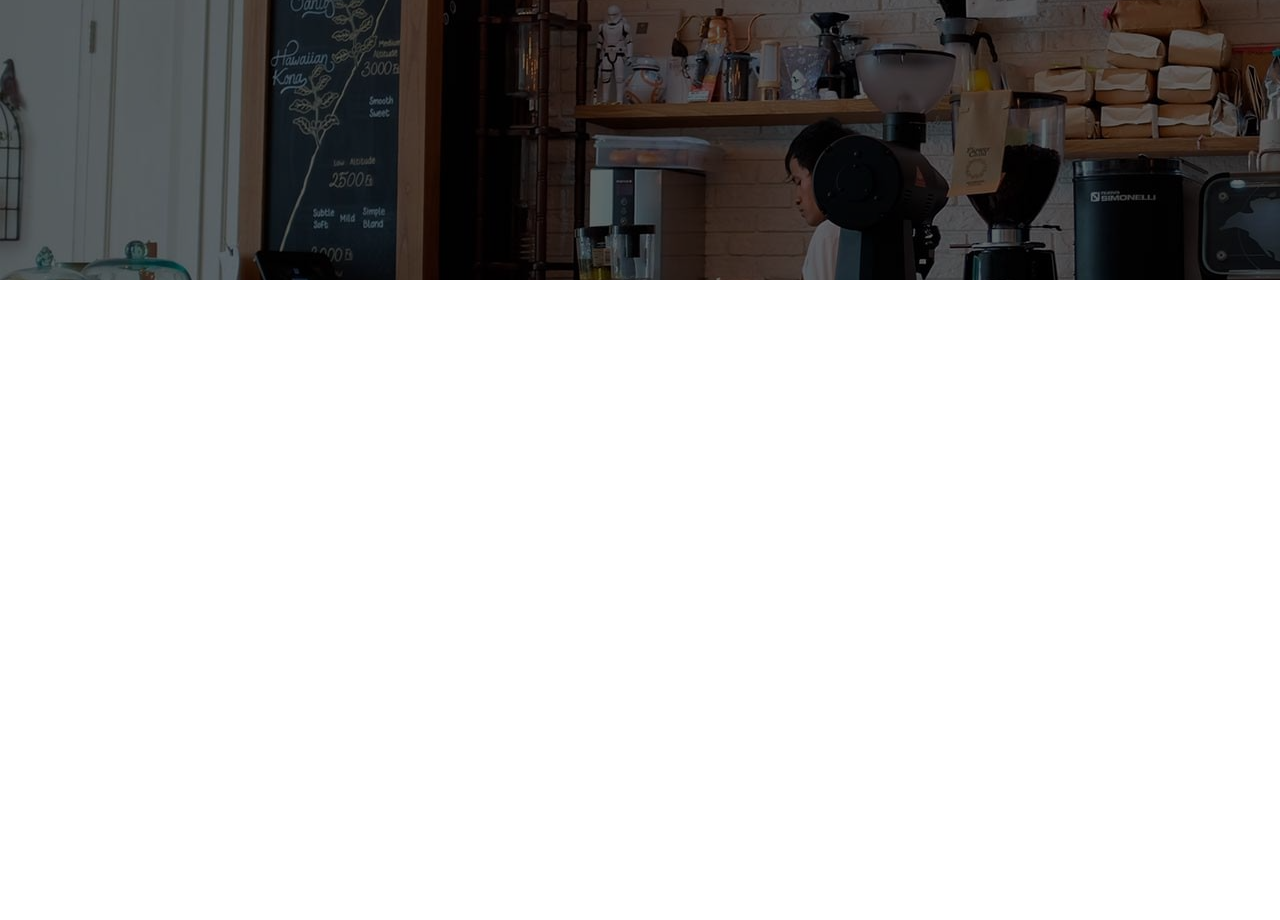
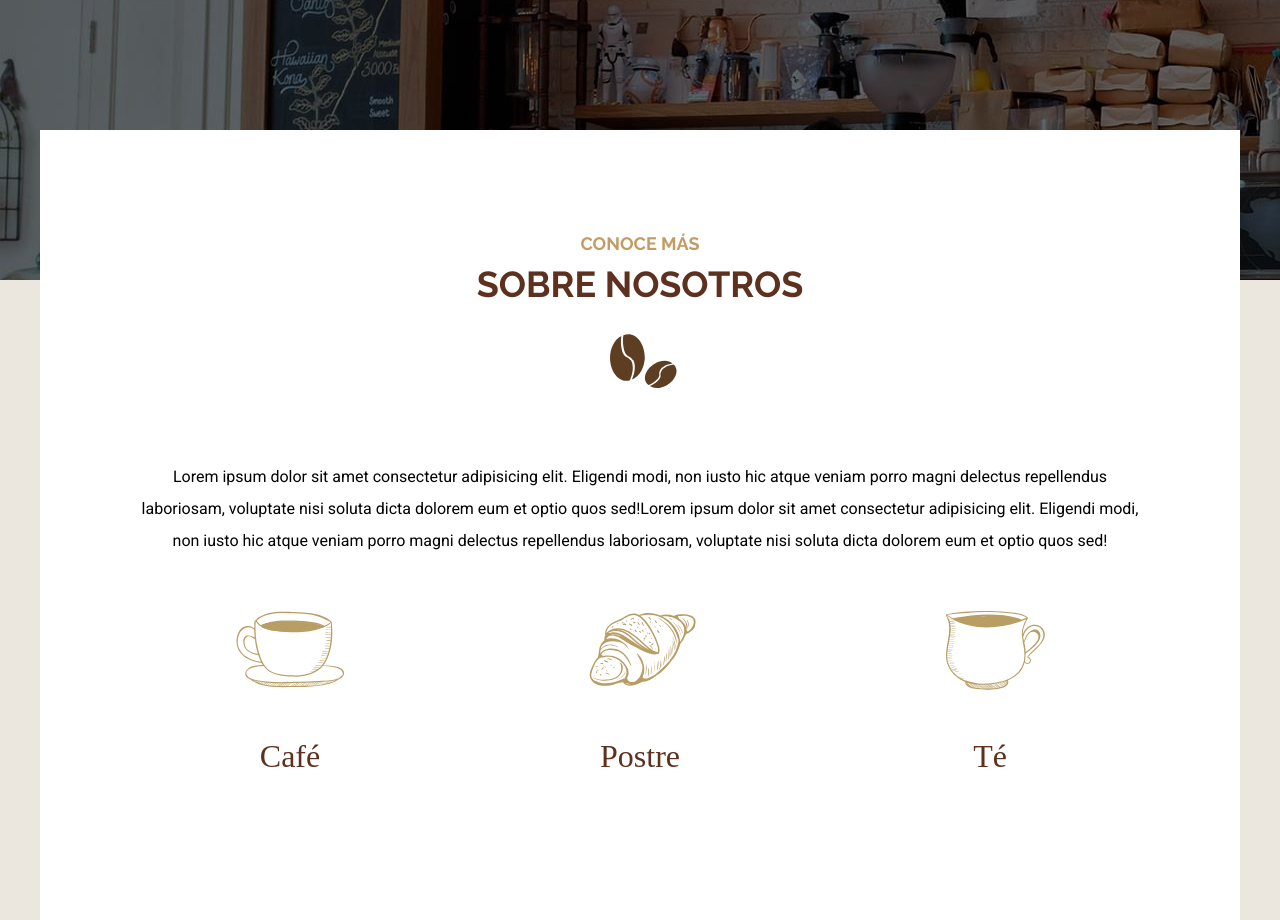
Before and after one commit to JorgeReyes02/Cafeteria-Website, a website: page index.html in a window 1280 px wide. Shown: the part 420-1340 px from the top of the page. Before the commit the page ends 800 px from the top, so only its background shows below. Drawn offline with Linux system fonts and the light colour scheme; a web font is replaced by a local one.

Commit message:
Parte principal finalizada

```diff
--- a/index.html
+++ b/index.html
@@ -6,7 +6,7 @@
     <meta name="viewport" content="width=device-width, initial-scale=1.0">
     <link rel="preconnect" href="https://fonts.googleapis.com">
     <link rel="preconnect" href="https://fonts.gstatic.com" crossorigin>
-    <link href="https://fonts.googleapis.com/css2?family=Roboto:wght@400;700;900&display=swap" rel="stylesheet">
+    <link href="https://fonts.googleapis.com/css2?family=Bona+Nova&family=Raleway:wght@700;900&family=Roboto:wght@400;700;900&display=swap" rel="stylesheet">
     <link rel="stylesheet" href="build/css/app.css">
     <title>Cafetería</title>
 </head>
@@ -31,5 +31,31 @@
             </div>
         </div>
     </header>
+
+    <main class="contenedor contenido-principal">
+        <section class="conoce">
+            <h2><span>Conoce más</span> Sobre Nosotros</h2>
+            <p class="text-center">Lorem ipsum dolor sit amet consectetur adipisicing elit. Eligendi modi, non iusto hic atque veniam porro magni delectus repellendus laboriosam, voluptate nisi soluta dicta dolorem eum et optio quos sed!Lorem ipsum dolor sit amet consectetur adipisicing elit. Eligendi modi, non iusto hic atque veniam porro magni delectus repellendus laboriosam, voluptate nisi soluta dicta dolorem eum et optio quos sed!</p>
+        </section>
+
+        <section class="iconos">
+            <ul class="listado-iconos">
+                <li>
+                    <img src="build/img/icono_cafe.svg" alt="Icono café">
+                    <p>Café</p>
+                </li>
+                <li>
+                    <img src="build/img/icono_postre.svg" alt="Icono postre">
+                    <p>Postre</p>
+                </li>
+
+                <li>
+                    <img src="build/img/icono_te.svg" alt="Icono té">
+                    <p>Té</p>
+                </li>
+            </ul>
+        </section>
+
+        </main>
 </body>
 </html>
--- a/src/scss/app.scss
+++ b/src/scss/app.scss
@@ -1,2 +1,3 @@
 @use  'base';
 @use  'header';
+@use  'inicio';
--- a/src/scss/base/_globales.scss
+++ b/src/scss/base/_globales.scss
@@ -7,12 +7,14 @@ html{
     box-sizing: inherit;
 }
 body{
-    font-family: v.$fuentePrincipal;
+    font-family: v.$fuenteSecundaria;
     font-size: 1.6rem;
+    background-color: v.$cafeClaro;
 }
 p{
     color:v.$negro;
-    font-size: 2rem;
+    font-size: 1.6rem;
+    line-height:2;
 }
 a{
     text-decoration: none;
@@ -22,17 +24,10 @@ img{
     display: block;
 }
 
-h1,h2,h3{
-    margin: 0 0 v.$separacion 0;
-}
-h1{
-    font-size: 4rem;
-}
-h2{
-    font-size: 3.6rem;
-}
-h3{
-    font-size: 3.2rem;
+ul{
+    list-style: none;
+    padding: 0;
+    margin: 0;
 }
 .contenedor{
     width:95%;
--- a/src/scss/base/_index.scss
+++ b/src/scss/base/_index.scss
@@ -1,4 +1,6 @@
 @forward 'normalize';
 @forward 'variables';
+@forward 'mixins';
 @forward 'globales';
 @forward 'utilidades';
+@forward 'tipografia';
--- a/src/scss/base/_mixins.scss
+++ b/src/scss/base/_mixins.scss
@@ -17,3 +17,9 @@
         @content;
     }
 }
+
+@mixin grid($columnas,$separacion) {
+    display: grid;
+    grid-template-columns: repeat($columnas,1fr);
+    column-gap: $separacion;
+}
--- /dev/null
+++ b/src/scss/base/_tipografia.scss
@@ -0,0 +1,34 @@
+@use 'variables' as v;
+
+h1,h2,h3{
+    font-family: v.$fuentePrincipal;
+    margin: 0 0 v.$separacion 0;
+    text-transform: uppercase;
+    text-align: center;
+    line-height: 1.5;
+}
+h1{
+    font-size: 4rem;
+}
+h2{
+    font-size: 3.6rem;
+    color: v.$primario;
+    span{
+        color: v.$secundario;
+        font-size: 1.8rem;
+        display: block;
+    }
+
+    &::after{
+        content: "";
+        display: block;
+        width: 10rem;
+        height: 10rem;
+        margin: 0 auto;
+        background-image: url(../img/cafe.svg);
+        background-size: 10rem;
+    }
+}
+h3{
+    font-size: 3.2rem;
+}
--- a/src/scss/base/_variables.scss
+++ b/src/scss/base/_variables.scss
@@ -1,5 +1,7 @@
 //Fuentes
-$fuentePrincipal:'Roboto', sans-serif;
+$fuentePrincipal:'Raleway', sans-serif;
+$fuenteSecundaria:'Roboto', sans-serif;
+$fuenteCursiva:'Bona Nova', serif;
 
 //Media Queries
 $telefono: 480px;
--- /dev/null
+++ b/src/scss/inicio/_contenido.scss
@@ -0,0 +1,17 @@
+@use 'base/variables' as v;
+@use 'base/mixins' as m;
+
+.contenido-principal{
+    background-color: v.$blanco;
+    padding: 5rem 2rem;
+    position: relative;
+
+    @include m.tablet {
+        padding:10rem;
+        margin-top:-10rem;
+     }
+    @include m.desktop {
+        padding:10rem;
+        margin-top:-15rem;
+     }
+}
--- /dev/null
+++ b/src/scss/inicio/_iconos.scss
@@ -0,0 +1,23 @@
+@use 'base/variables' as v;
+@use 'base/mixins' as m;
+
+.iconos{
+    margin-top: 5rem;
+    .listado-iconos{
+        @include m.tablet {
+            @include m.grid(3,5rem)
+         }
+        li{
+            img{
+                margin: 0 auto;
+                width: 12rem;
+            }
+            p{
+                font-family: v.$fuenteCursiva;
+                font-size: 3.2rem;
+                color: v.$primario;
+                text-align: center;
+            }
+        }
+    }
+}
--- /dev/null
+++ b/src/scss/inicio/_index.scss
@@ -0,0 +1,2 @@
+@forward 'contenido';
+@forward 'iconos';
```
Also changed, not shown: build/css/app.css.
